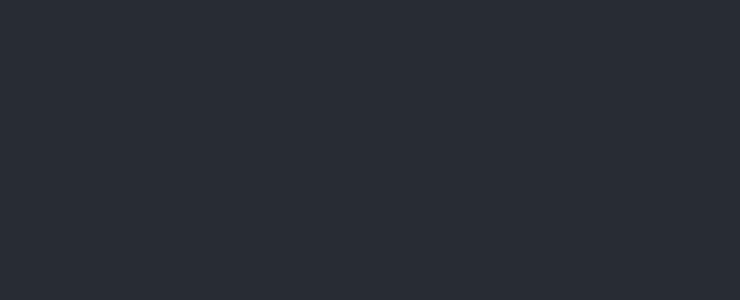
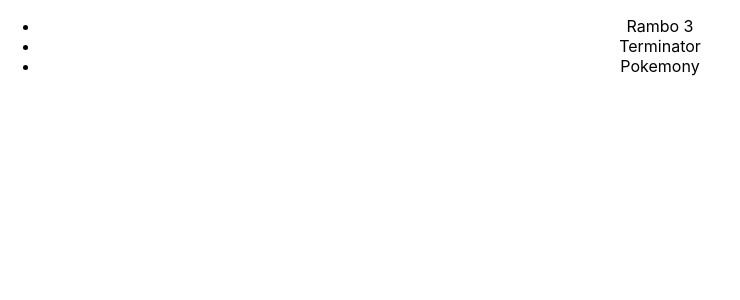
Before and after one commit to dziwanski/podstawy_redux, a React (Create React App) app: page / in a window 1280 px wide. Shown: the top 300 px of the page, without its empty margins (0-740 px from the left). Built offline with nearby package versions, Linux system fonts and the light colour scheme.

Commit message:
React and Redux

```diff
--- a/src/App.js
+++ b/src/App.js
@@ -1,13 +1,11 @@
 import React from 'react';
 import './App.css';
-
+import MoviesContainer from "./app/movies/components/MoviesContainer";
 
 function App() {
     return (
         <div className="App">
-            <header className="App-header">
-
-            </header>
+            <MoviesContainer/>
         </div>
     );
 }
--- /dev/null
+++ b/src/app/movies/components/MoviesContainer.js
@@ -0,0 +1,16 @@
+import React from "react";
+import {connect} from 'react-redux';
+
+const MoviesContainer = ({movies}) => {
+    return (
+        <ul>
+            {movies.list.map(movie => <li>{movie}</li>)}
+        </ul>
+    );
+};
+
+const mapStateToProps = state => ({
+    movies: state.movies
+});
+
+export default connect(mapStateToProps, {})(MoviesContainer);
```
